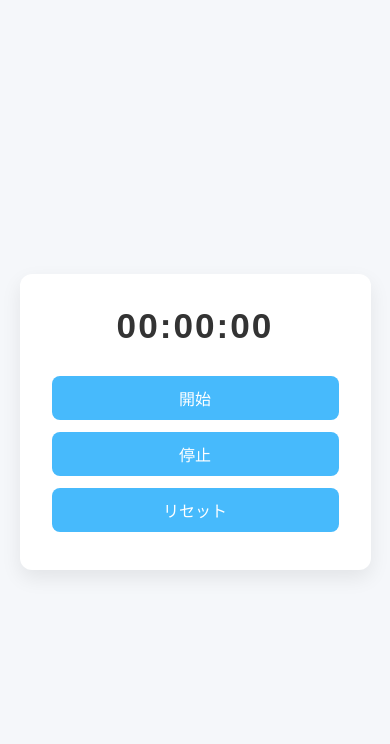
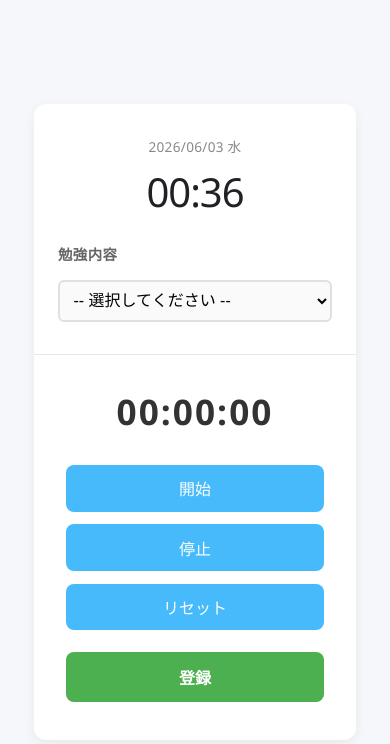
Before and after one commit to salmon-basil/t4_manage_dev, a plain HTML site: page app/frontend/src/View/HTML/timerPage.html in a window 390 px wide. Drawn offline with Linux system fonts and the light colour scheme.

Commit message:
dev timer pages

```diff
--- a/app/frontend/src/Controllers/Timer.js
+++ b/app/frontend/src/Controllers/Timer.js
@@ -0,0 +1,61 @@
+// ===== 学習時間送信関数 =====
+/**
+ * 累積された学習時間をサーバーに送信する
+ * 日付、勉強内容、経過時間をまとめてPOST
+ */
+function sendStudyTime() {
+    // バリデーション：勉強内容が選択されているか
+    const studyTag = document.getElementById('studyTag').value;
+    if (!studyTag) {
+        alert('勉強内容を選択してください');
+        return;
+    }
+
+    // 日付と時刻情報を取得
+    const now = new Date();
+    const daysOfWeek = ['日', '月', '火', '水', '木', '金', '土'];
+    const year = now.getFullYear();
+    const month = String(now.getMonth() + 1).padStart(2, '0');
+    const date = String(now.getDate()).padStart(2, '0');
+    const day = daysOfWeek[now.getDay()];
+    const studyDate = `${year}-${month}-${date}`;
+
+    // 時刻を取得
+    const hours = String(now.getHours()).padStart(2, '0');
+    const minutes = String(now.getMinutes()).padStart(2, '0');
+    const studyTime = `${hours}:${minutes}`;
+
+    // 学習時間（ミリ秒を分に変換）
+    const durationMinutes = Math.floor(elapsedTime / 60000);
+
+    // データベースに送信するデータ
+    const submitData = {
+        study_date: studyDate,
+        study_time: studyTime,
+        duration_minutes: durationMinutes,
+        study_tag: studyTag,
+        study_time_ms: elapsedTime,
+    };
+
+    // サーバーのAPIエンドポイントに学習情報を送信
+    fetch('/api/study-log', {
+        method: 'POST',
+        headers: {
+            'Content-Type': 'application/json',
+        },
+        body: JSON.stringify(submitData),
+    })
+        .then((response) => {
+            if (response.ok) {
+                alert('学習記録を登録しました！');
+                // 登録後にリセット
+                document.getElementById('reset').click();
+            } else {
+                alert('登録に失敗しました。もう一度お試しください。');
+            }
+        })
+        .catch((error) => {
+            console.error('送信エラー:', error);
+            alert('通信エラーが発生しました。');
+        });
+}
--- a/app/frontend/src/View/CSS/timer.css
+++ b/app/frontend/src/View/CSS/timer.css
@@ -2,21 +2,102 @@
 body {
     height: 100vh;
     display: flex;
+    flex-direction: column;
     justify-content: center;
     align-items: center;
     background-color: #f5f7fa;
-    font-family: Arial, sans-serif;
+    font-family: 'Segoe UI', Tahoma, Geneva, Verdana, sans-serif;
+    margin: 0;
+    padding: 0;
+}
+.content {
+    display: flex;
+    flex-direction: column;
+    width: 90%;
+    max-width: 400px;
+    background: #ffffff;
+    border-radius: 12px;
+    box-shadow: 0 4px 12px rgba(0, 0, 0, 0.06);
+}
+
+/* 情報セクション */
+.info {
+    background: transparent;
+    padding: 2rem 1.5rem;
+    border-radius: 0;
+    box-shadow: none;
+    margin-bottom: 0;
+    width: 100%;
+    border-bottom: 1px solid #e8e8e8;
+}
+
+.clock-widget {
+    text-align: center;
+    margin-bottom: 1.5rem;
+}
+
+.clock-date {
+    margin: 0 0 0.5rem 0;
+    font-size: 0.95rem;
+    color: #888;
+    font-weight: 400;
+    letter-spacing: 0.3px;
+}
+
+.clock-time {
+    margin: 0;
+    font-size: 3.2rem;
+    font-weight: 300;
+    color: #202124;
+    letter-spacing: -1px;
+}
+
+/* 勉強内容セクション */
+.tag-section {
+    text-align: left;
+}
+
+.tag-section h3 {
+    margin: 0 0 0.5rem 0;
+    font-size: 0.9rem;
+    color: #666;
+    text-transform: uppercase;
+    letter-spacing: 0.5px;
+    font-weight: 600;
+}
+
+.tag-section select {
+    width: 100%;
+    padding: 0.6rem;
+    margin-top: 0.5rem;
+    border: 2px solid #e0e0e0;
+    border-radius: 6px;
+    font-size: 1rem;
+    background-color: #fafafa;
+    cursor: pointer;
+    transition: border-color 0.2s ease;
+    box-sizing: border-box;
+}
+
+.tag-section select:hover {
+    border-color: #47bafc;
+}
+
+.tag-section select:focus {
+    outline: none;
+    border-color: #2ea3e6;
+    box-shadow: 0 0 0 2px rgba(47, 163, 230, 0.1);
 }
 
 /* タイマー本体 */
 .timer {
-    background: #ffffff;
+    background: transparent;
     padding: 2rem;
-    border-radius: 12px;
-    box-shadow: 0 8px 20px rgba(0, 0, 0, 0.08);
+    border-radius: 0;
+    box-shadow: none;
     text-align: center;
-    width: 90%;
-    max-width: 400px;
+    width: 100%;
+    box-sizing: border-box;
 }
 
 /* 時間表示 */
@@ -29,21 +110,23 @@ body {
 
 /* ボタン共通 */
 button {
-    padding: 0.6rem 1.2rem;
-    margin: 0.3rem;
+    padding: 0.7rem 1.5rem;
+    margin: 0.4rem;
     border: none;
     border-radius: 8px;
     background-color: #47bafc;
     color: white;
     font-size: 1rem;
+    font-weight: 500;
     cursor: pointer;
-    transition: all 0.2s ease;
+    transition: all 0.3s ease;
 }
 
 /* ホバー */
 button:hover {
     transform: scale(1.05);
     background-color: #2ea3e6;
+    box-shadow: 0 4px 12px rgba(47, 186, 252, 0.3);
 }
 
 /* 押したとき */
@@ -51,8 +134,42 @@ button:active {
     transform: scale(0.98);
 }
 
+/* 登録ボタンの特別スタイル */
+#send {
+    background-color: #4caf50;
+    font-weight: 600;
+    padding: 0.8rem 2rem;
+    margin-top: 1rem;
+    width: auto;
+}
+
+#send:hover {
+    background-color: #45a049;
+    box-shadow: 0 4px 12px rgba(76, 175, 80, 0.4);
+}
+
+#send:active {
+    background-color: #3d8b40;
+}
+
 /* レスポンシブ（スマホ） */
 @media (max-width: 480px) {
+    body {
+        padding: 1rem;
+    }
+
+    .content {
+        margin-bottom: 0;
+    }
+
+    .clock-date {
+        font-size: 0.85rem;
+    }
+
+    .clock-time {
+        font-size: 2.5rem;
+    }
+
     #time {
         font-size: 2.2rem;
     }
@@ -61,4 +178,9 @@ button:active {
         width: 100%;
         margin: 0.4rem 0;
     }
+
+    #send {
+        width: 100%;
+        padding: 0.8rem 1rem;
+    }
 }
--- a/app/frontend/src/View/HTML/timerPage.html
+++ b/app/frontend/src/View/HTML/timerPage.html
@@ -2,28 +2,44 @@
 <html lang="ja">
     <head>
         <meta charset="UTF-8" />
-
-        <!-- レスポンシブ対応（必須） -->
         <meta name="viewport" content="width=device-width, initial-scale=1.0" />
-
-        <!-- ページタイトル -->
         <title>勉強タイマー</title>
 
-        <!-- CSS読み込み -->
         <link rel="stylesheet" href="../CSS/base.css" />
         <link rel="stylesheet" href="../CSS/timer.css" />
     </head>
 
     <body>
-        <!-- ここにタイマーHTMLを書く -->
-        <div class="timer">
-            <h1 id="time">00:00:00</h1>
-            <button id="start">開始</button>
-            <button id="stop">停止</button>
-            <button id="reset">リセット</button>
+        <div class="content">
+            <div class="info">
+                <div class="clock-widget">
+                    <p id="currentDate" class="clock-date">2026/06/03(水)</p>
+                    <p id="currentTime" class="clock-time">00:00</p>
+                </div>
+                <div class="tag-section">
+                    <h3>勉強内容</h3>
+                    <select id="studyTag">
+                        <option value="">-- 選択してください --</option>
+                        <option value="数学">数学</option>
+                        <option value="英語">英語</option>
+                        <option value="国語">国語</option>
+                        <option value="社会">社会</option>
+                        <option value="理科">理科</option>
+                        <option value="プログラミング">プログラミング</option>
+                        <option value="その他">その他</option>
+                    </select>
+                </div>
+            </div>
+            <div class="timer">
+                <h1 id="time">00:00:00</h1>
+                <button id="start">開始</button>
+                <button id="stop">停止</button>
+                <button id="reset">リセット</button>
+                <button id="send">登録</button>
+            </div>
         </div>
 
-        <!-- JS読み込み（bodyの最後が重要） -->
+        <script src="../../Controllers/Timer.js"></script>
         <script src="../js/timerSystem.js"></script>
     </body>
 </html>
--- a/app/frontend/src/View/js/timerSystem.js
+++ b/app/frontend/src/View/js/timerSystem.js
@@ -2,6 +2,32 @@
 let startTime; // タイマー開始時刻を保存
 let elapsedTime = 0; // 累積経過時間（ミリ秒）
 let timerInterval; // setIntervalのID
+let isRunning = false; // タイマー実行中フラグ
+
+// ===== 日付と時刻を更新する関数 =====
+/**
+ * 現在の日付と時刻をページに表示する
+ */
+function updateDateTime() {
+    const now = new Date();
+
+    // 日付をフォーマット（YYYY/MM/DD(曜日)）
+    const daysOfWeek = ['日', '月', '火', '水', '木', '金', '土'];
+    const year = now.getFullYear();
+    const month = String(now.getMonth() + 1).padStart(2, '0');
+    const date = String(now.getDate()).padStart(2, '0');
+    const day = daysOfWeek[now.getDay()];
+    const dateString = `${year}/${month}/${date} ${day}`;
+
+    // 時刻をフォーマット（HH:MM）
+    const hours = String(now.getHours()).padStart(2, '0');
+    const minutes = String(now.getMinutes()).padStart(2, '0');
+    const timeString = `${hours}:${minutes}`;
+
+    // DOM要素に表示
+    document.getElementById('currentDate').textContent = dateString;
+    document.getElementById('currentTime').textContent = timeString;
+}
 
 // ===== タイマー表示更新関数 =====
 /**
@@ -27,40 +53,36 @@ function updateTime() {
 
 // ===== スタートボタンのイベントハンドラー =====
 document.getElementById('start').onclick = () => {
-    startTime = Date.now(); // 開始時刻を記録
-    timerInterval = setInterval(updateTime, 1000); // 1秒ごとに表示更新
+    if (!isRunning) {
+        startTime = Date.now(); // 開始時刻を記録
+        timerInterval = setInterval(updateTime, 1000); // 1秒ごとに表示更新
+        isRunning = true;
+    }
 };
 
 // ===== ストップボタンのイベントハンドラー =====
 document.getElementById('stop').onclick = () => {
-    clearInterval(timerInterval); // タイマーを停止
-    elapsedTime += Date.now() - startTime; // 経過時間を累積に追加
+    if (isRunning) {
+        clearInterval(timerInterval); // タイマーを停止
+        elapsedTime += Date.now() - startTime; // 経過時間を累積に追加
+        isRunning = false;
+    }
 };
 
 // ===== リセットボタンのイベントハンドラー =====
 document.getElementById('reset').onclick = () => {
     clearInterval(timerInterval); // タイマーを停止
     elapsedTime = 0; // 累積時間をリセット
+    isRunning = false;
     document.getElementById('time').textContent = '00:00:00'; // 表示をリセット
 };
 
-// ===== 学習時間送信関数 =====
-/**
- * 累積された学習時間をサーバーに送信する
- * 経過時間をミリ秒から分に変換してPOST
- */
-function sendStudyTime() {
-    // ミリ秒を分に変換
-    const minutes = Math.floor(elapsedTime / 60000);
+// ===== 登録ボタンのイベントハンドラー =====
+document.getElementById('send').onclick = sendStudyTime;
 
-    // サーバーのAPIエンドポイントに学習時間を送信
-    fetch('/api/study-log', {
-        method: 'POST',
-        headers: {
-            'Content-Type': 'application/json',
-        },
-        body: JSON.stringify({
-            study_time: minutes,
-        }),
-    });
-}
+// ===== 初期化：ページ読み込み時に日付時刻を表示 =====
+window.addEventListener('DOMContentLoaded', () => {
+    updateDateTime();
+    // 毎分、日付と時刻を更新
+    setInterval(updateDateTime, 60000);
+});
```
